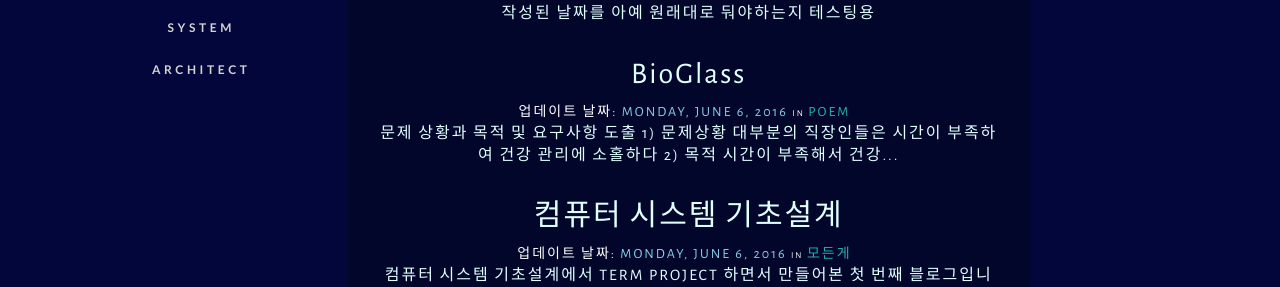
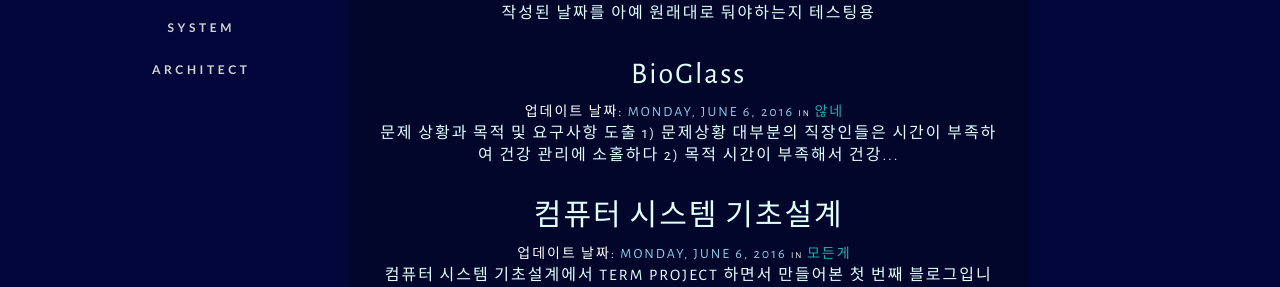
Before and after one commit to strawberryjamsea/trust1303.github.io-1, a Jekyll site: the page built from index.html, in a window 1280 px wide. Shown: the part 302-589 px from the top of the page. Built offline with Jekyll 4.4.1, drawn with Linux system fonts in a browser that asks for light colours; nearby versions of some CDN libraries.

Commit message:
Update 2016-06-07-welcome-to-jekyll copy 2.markdown

```diff
--- a/_posts/2016-06-07-welcome-to-jekyll copy 2.markdown
+++ b/_posts/2016-06-07-welcome-to-jekyll copy 2.markdown
@@ -3,7 +3,7 @@ layout: post
 title:  "BioGlass"
 date:   2016-06-07 01:45:30 +0900
 
-categories: poem
+categories: 않네
 author:
 ---
 
```
